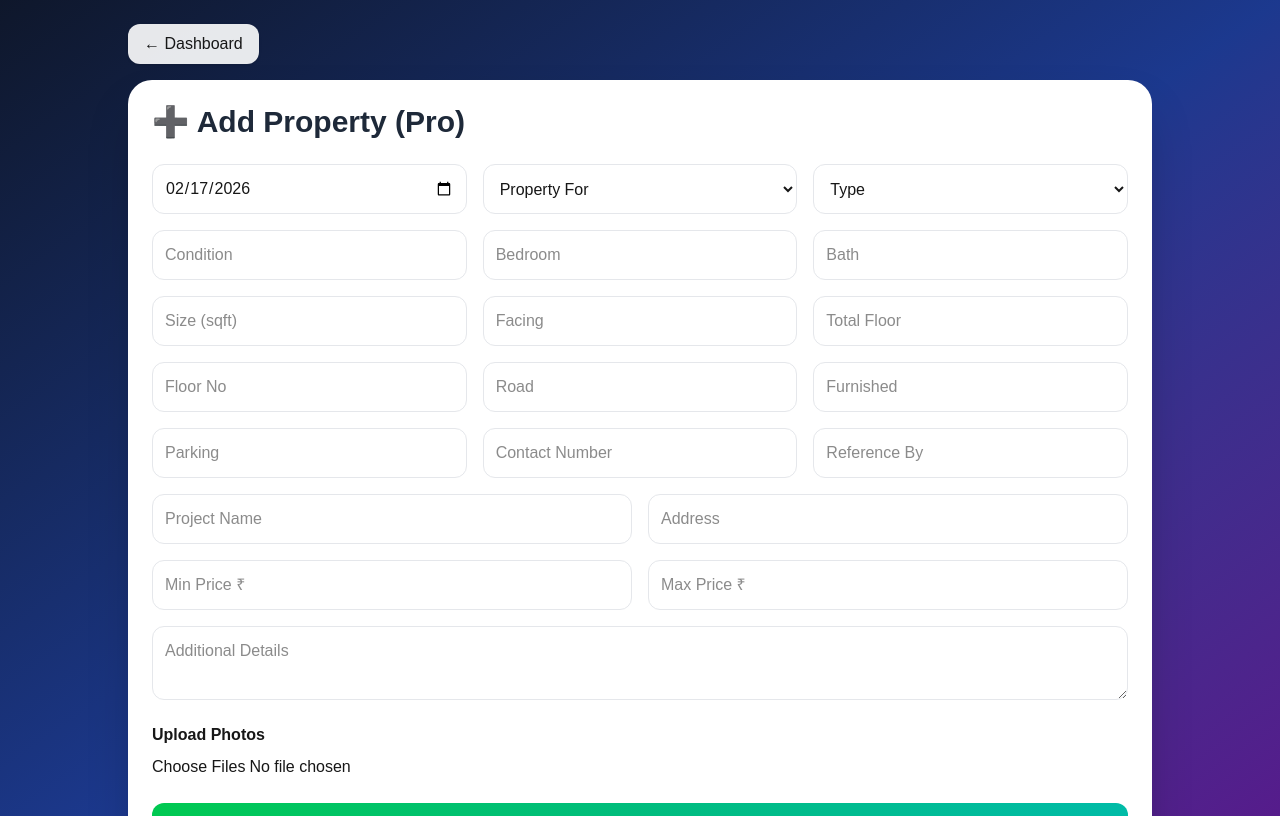
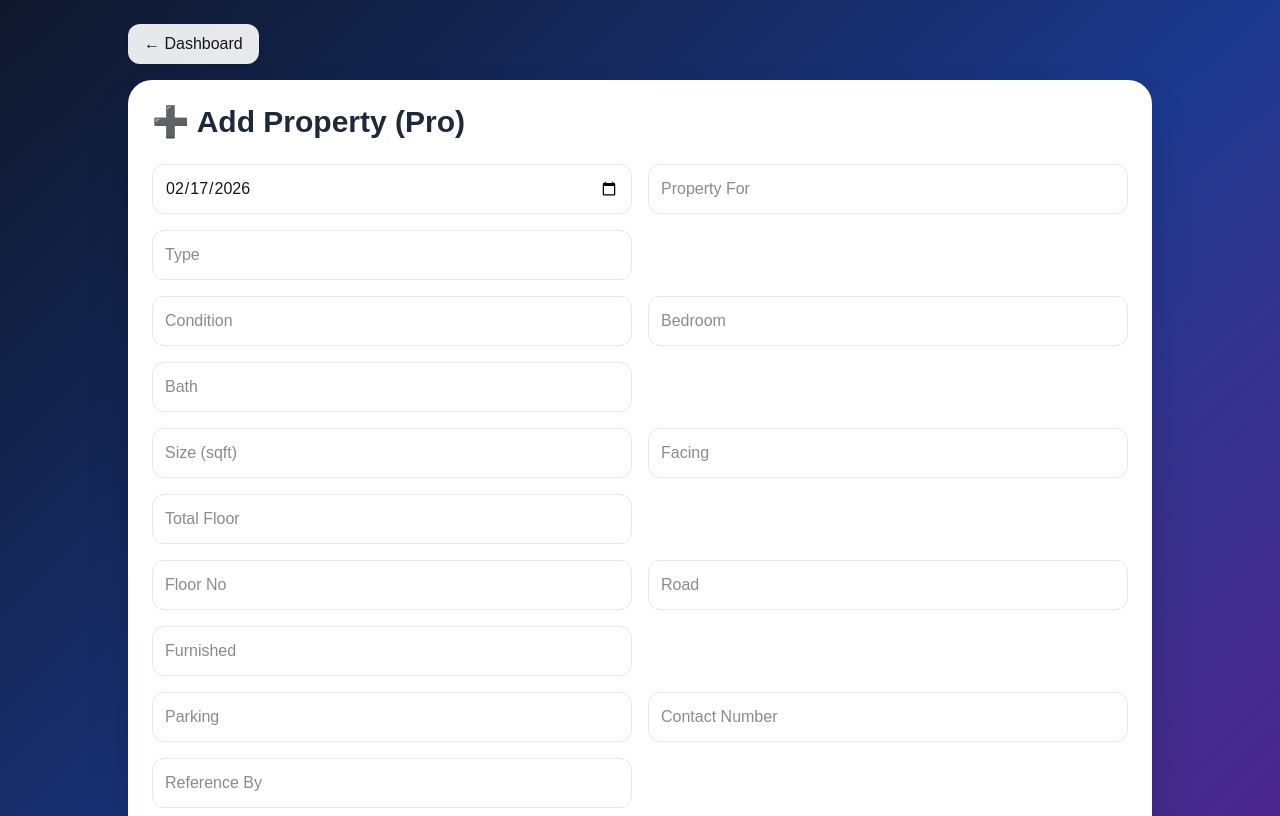
Before and after one commit to yyjcpl-ctrl/crm-project, a Next.js app: page /add-property in a window 1280 px wide. Shown: the top 816 px of the page. Built offline with nearby package versions, Linux system fonts and the light colour scheme.

Commit message:
fix demand page

```diff
--- a/app/add-property/page.tsx
+++ b/app/add-property/page.tsx
@@ -140,7 +140,7 @@ export default function AddPropertyPage() {
           </h1>
 
           {/* ROW 1 */}
-          <div className="grid md:grid-cols-3 gap-4">
+          <div className="grid md:grid-cols-2 gap-4">
             <input
               type="date"
               className={input}
@@ -148,55 +148,79 @@ export default function AddPropertyPage() {
               onChange={(e) => setVal("date", e.target.value)}
             />
 
-            <select
+            <input
+              list="propertyForList"
+              placeholder="Property For"
               className={input}
               value={form.propertyFor}
               onChange={(e) => setVal("propertyFor", e.target.value)}
-            >
-              <option value="">Property For</option>
-              <option value="Sale">Sale</option>
-              <option value="Rent">Rent</option>
-              <option value="Lease">Lease</option>
-            </select>
+            />
+            <datalist id="propertyForList">
+              <option value="Sale" />
+              <option value="Rent" />
+              <option value="Lease" />
+            </datalist>
 
-            <select
+            <input
+              list="typeList"
+              placeholder="Type"
               className={input}
               value={form.type}
               onChange={(e) => setVal("type", e.target.value)}
-            >
-              <option value="">Type</option>
-              <option value="Flat">Flat</option>
-              <option value="Villa">Villa</option>
-              <option value="Plot">Plot</option>
-              <option value="G+2">G+2</option>
-              <option value="G+3">G+3</option>
-            </select>
+            />
+            <datalist id="typeList">
+              <option value="Flat" />
+              <option value="Villa" />
+              <option value="Plot" />
+              <option value="G+2" />
+              <option value="G+3" />
+            </datalist>
           </div>
 
           {/* ROW 2 */}
-          <div className="grid md:grid-cols-3 gap-4 mt-4">
+          <div className="grid md:grid-cols-2 gap-4 mt-4">
             <input
+              list="conditionList"
               placeholder="Condition"
               className={input}
               value={form.condition}
               onChange={(e) => setVal("condition", e.target.value)}
             />
+            <datalist id="conditionList">
+              <option value="New" />
+              <option value="Resale" />
+            </datalist>
+
             <input
+              list="bedroomList"
               placeholder="Bedroom"
               className={input}
               value={form.bedroom}
               onChange={(e) => setVal("bedroom", e.target.value)}
             />
+            <datalist id="bedroomList">
+              <option value="1" />
+              <option value="2" />
+              <option value="3" />
+              <option value="4" />
+            </datalist>
+
             <input
+              list="bathList"
               placeholder="Bath"
               className={input}
               value={form.bath}
               onChange={(e) => setVal("bath", e.target.value)}
             />
+            <datalist id="bathList">
+              <option value="1" />
+              <option value="2" />
+              <option value="3" />
+            </datalist>
           </div>
 
           {/* ROW 3 */}
-          <div className="grid md:grid-cols-3 gap-4 mt-4">
+          <div className="grid md:grid-cols-2 gap-4 mt-4">
             <input
               placeholder="Size (sqft)"
               className={input}
@@ -204,11 +228,19 @@ export default function AddPropertyPage() {
               onChange={(e) => setVal("size", e.target.value)}
             />
             <input
+              list="facingList"
               placeholder="Facing"
               className={input}
               value={form.facing}
               onChange={(e) => setVal("facing", e.target.value)}
             />
+            <datalist id="facingList">
+              <option value="North" />
+              <option value="South" />
+              <option value="East" />
+              <option value="West" />
+            </datalist>
+
             <input
               placeholder="Total Floor"
               className={input}
@@ -218,7 +250,7 @@ export default function AddPropertyPage() {
           </div>
 
           {/* ROW 4 */}
-          <div className="grid md:grid-cols-3 gap-4 mt-4">
+          <div className="grid md:grid-cols-2 gap-4 mt-4">
             <input
               placeholder="Floor No"
               className={input}
@@ -232,27 +264,41 @@ export default function AddPropertyPage() {
               onChange={(e) => setVal("road", e.target.value)}
             />
             <input
+              list="furnishList"
               placeholder="Furnished"
               className={input}
               value={form.furnished}
               onChange={(e) => setVal("furnished", e.target.value)}
             />
+            <datalist id="furnishList">
+              <option value="Full Furnished" />
+              <option value="Semi Furnished" />
+              <option value="Unfurnished" />
+            </datalist>
           </div>
 
           {/* ROW 5 */}
-          <div className="grid md:grid-cols-3 gap-4 mt-4">
+          <div className="grid md:grid-cols-2 gap-4 mt-4">
             <input
+              list="parkingList"
               placeholder="Parking"
               className={input}
               value={form.parking}
               onChange={(e) => setVal("parking", e.target.value)}
             />
+            <datalist id="parkingList">
+              <option value="1" />
+              <option value="2" />
+              <option value="3" />
+            </datalist>
+
             <input
               placeholder="Contact Number"
               className={input}
               value={form.contact}
               onChange={(e) => setVal("contact", e.target.value)}
             />
+
             <input
               placeholder="Reference By"
               className={input}
```
